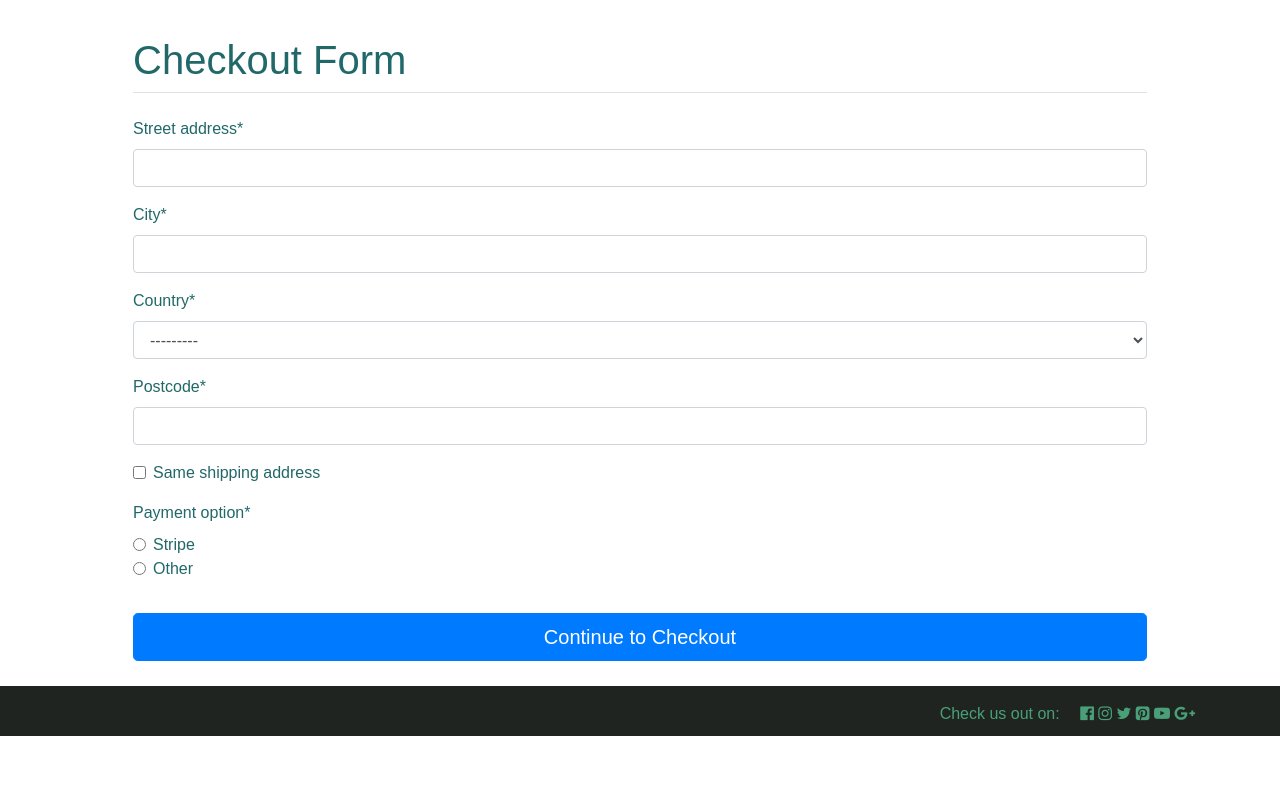
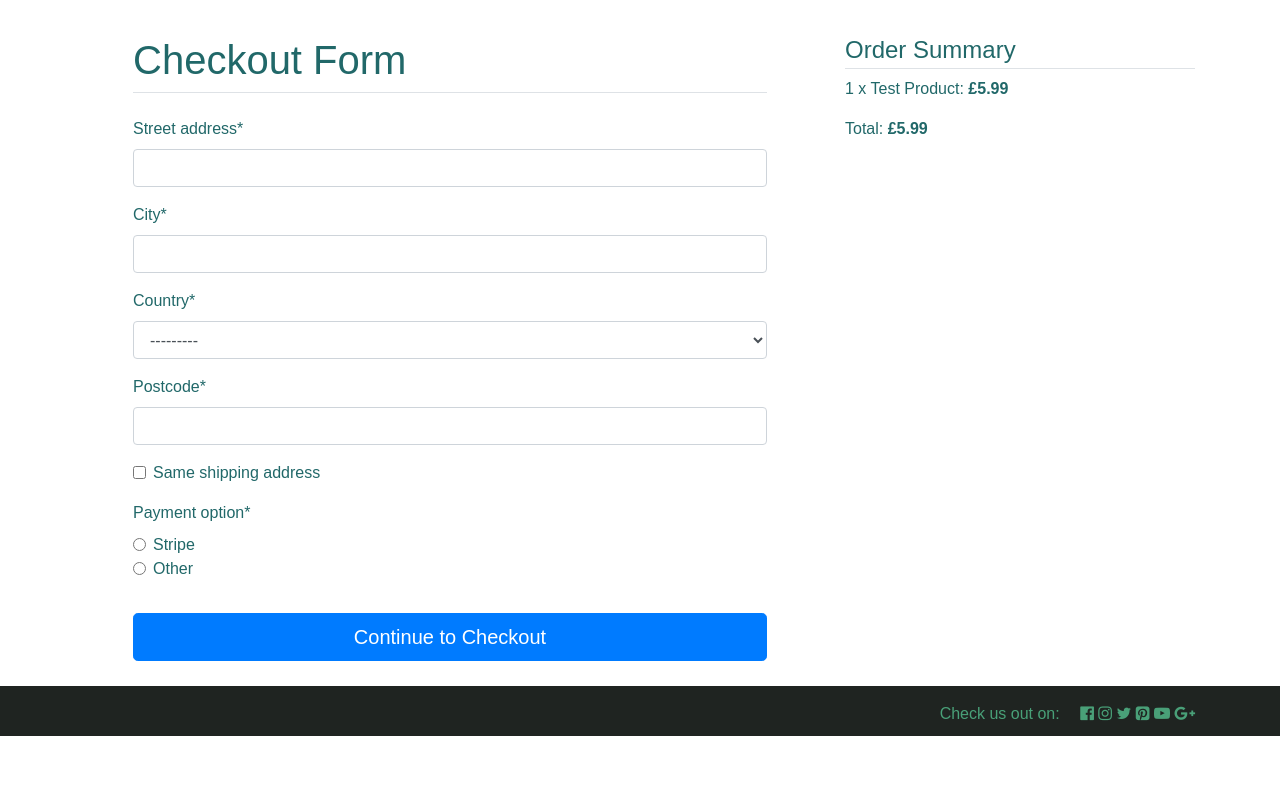
Before and after one commit to Adammcadam/graphic-designs, a Django app: page /checkout/ in a window 1280 px wide. Shown: the part 64-873 px from the top of the page. Run offline with Django 3.2, Linux system fonts and the light colour scheme; a user stored in the database is signed in; data comes from the database, SQL or seed files in the repository; both versions use the stored data as it was after the commit; some libraries are stand-ins or nearby versions.

Commit message:
added discount model and updated checkout form to show order summary

```diff
--- a/graphic_designs/templates/app/checkout_form.html
+++ b/graphic_designs/templates/app/checkout_form.html
@@ -2,7 +2,7 @@
 {% load crispy_forms_tags %}
 
 {% block body %}
-        <div class="col-md-12 mt-5">
+        <div class="col-md-8 mt-5">
             <form class="mt-1 mr-5 pl-5" action="" method="POST">
                 {% csrf_token %}
                 <fieldset class="form-group">
@@ -12,4 +12,11 @@
                 <button class="btn btn-primary btn-lg btn-block mb-5" type="submit">Continue to Checkout</button>
             </form>
         </div>
+        <div class="col-md-4 mt-5">
+            <legend class="border-bottom mb-2">Order Summary</legend>
+            {% for order_item in order.items.all %}
+                <p>{{order_item.quantity }} x {{ order_item.item.title }}: <strong>£{{ order_item.get_final_price }}</strong></p>
+            {% endfor %}
+            <p>Total: <strong>£{{ order.get_total }}</strong></p>
+        </div>
 {% endblock %}
--- a/graphic_designs/templates/app/payment.html
+++ b/graphic_designs/templates/app/payment.html
@@ -24,7 +24,7 @@
         <button class="btn btn-primary mt-2" type="submit">Submit Payment</button>
     </form>
 </div>
-<!-- TODO style this area below -->
+
 <div class="col-md-4 mt-5">
     <legend class="border-bottom mb-2">Order Summary</legend>
     {% for order_item in order.items.all %}
--- a/graphic_designs/views.py
+++ b/graphic_designs/views.py
@@ -130,9 +130,11 @@ def remove_single_item_from_cart(request, slug):
 
 class CheckoutView(View):
     def get(self, *args, **kwargs):
+        order = Order.objects.get(user=self.request.user, ordered=False)
         form = CheckoutForm()
         context = {
-            'form': form
+            'form': form,
+            'order' : order
         }
         return render(self.request, "app/checkout_form.html", context)
 
--- a/users/admin.py
+++ b/users/admin.py
@@ -1,11 +1,12 @@
 from django.contrib import admin
-from .models import Account, Item, Order, OrderItem, Payment
+from .models import Account, Item, Order, OrderItem, Payment, Discount
 
 class OrderAdmin(admin.ModelAdmin):
-    list_display = ['user', 'ordered']
+    list_display = ['user', 'ordered', 'ordered_date']
 
 admin.site.register(Account)
 admin.site.register(Item)
 admin.site.register(OrderItem)
 admin.site.register(Order, OrderAdmin)
 admin.site.register(Payment)
+admin.site.register(Discount)
--- a/users/models.py
+++ b/users/models.py
@@ -131,3 +131,9 @@ class Payment(models.Model):
 
     def __str__(self):
         return self.user.username
+
+class Discount(models.Model):
+    code = models.CharField(max_length=10)
+
+    def __str__(self):
+        return self.code
```
Also changed, not shown: db.sqlite3, users/migrations/0018_discount.py (added).
